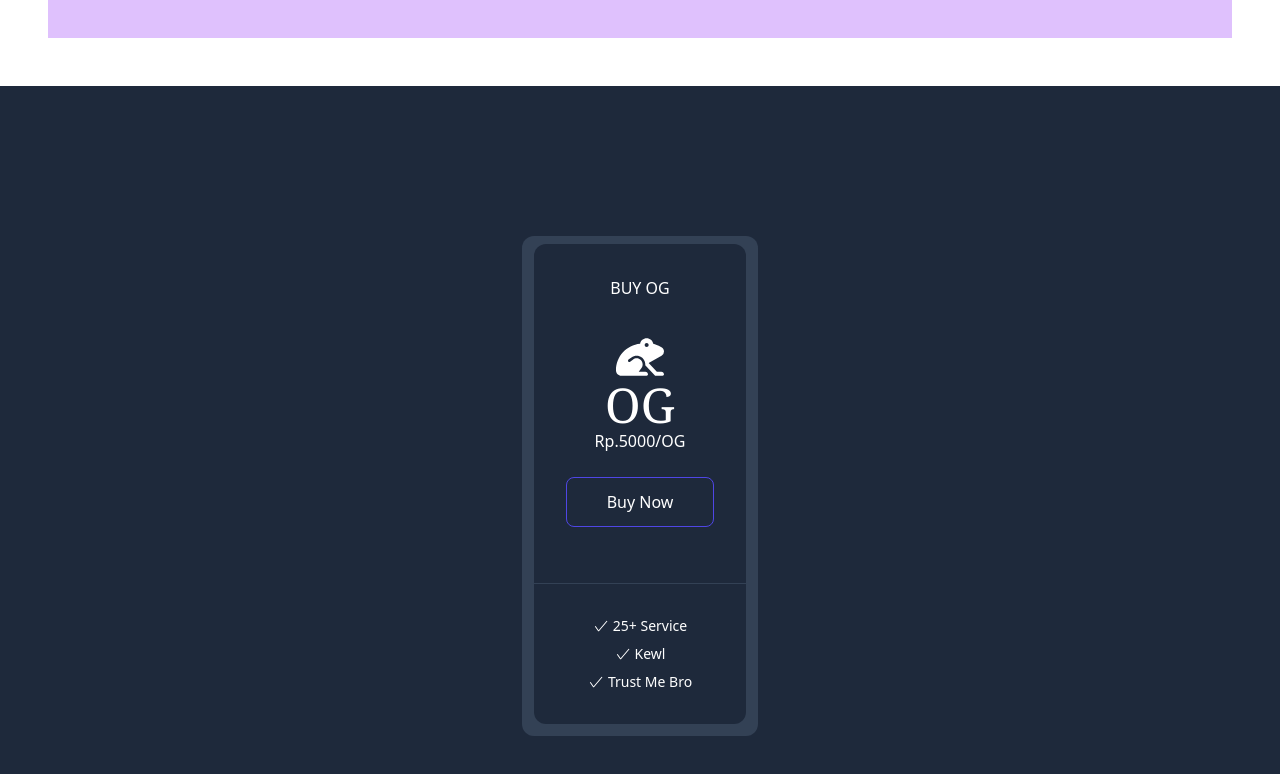
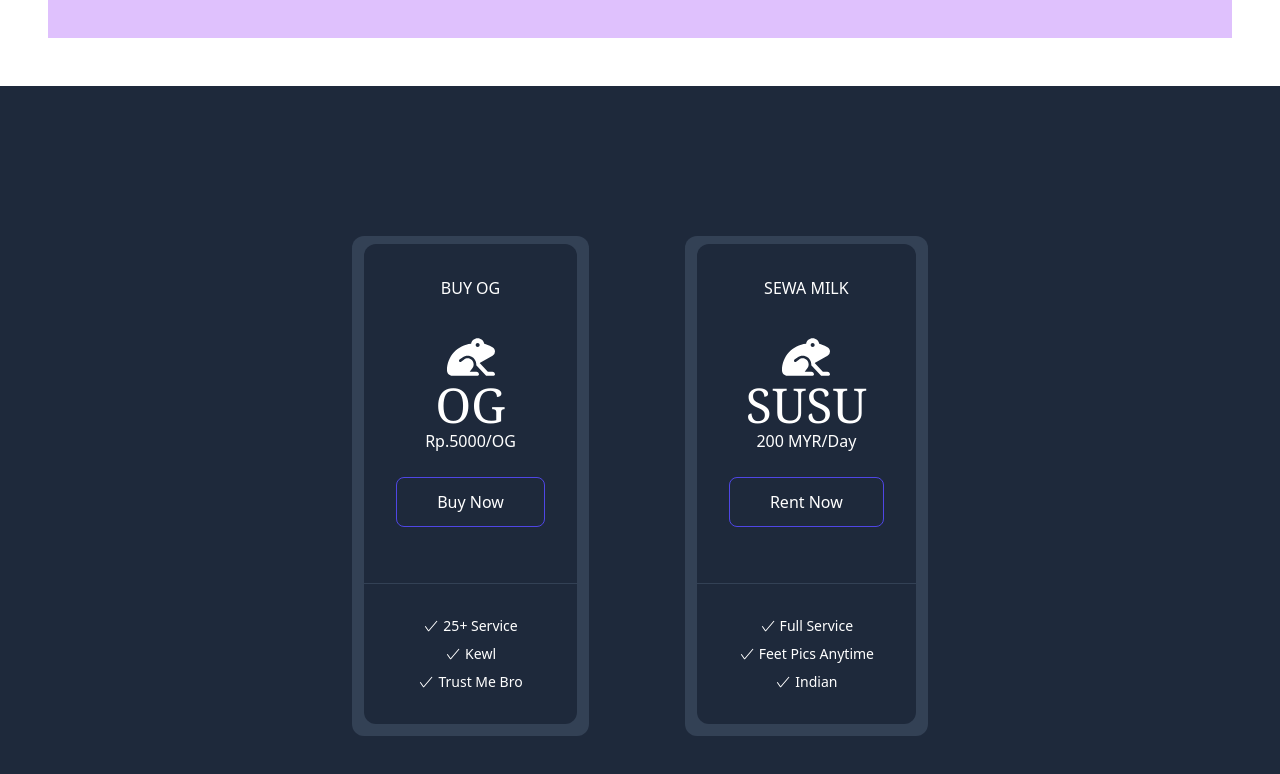
Before and after one commit to Clerami889/G-Project, a React (Create React App) app: page / in a window 1280 px wide. Shown: the part 3075-3849 px from the top of the page. Built offline with nearby package versions, Linux system fonts and the light colour scheme; a web font is replaced by a local one.

Commit message:
update 0.15

```diff
--- a/src/App.js
+++ b/src/App.js
@@ -3,7 +3,9 @@ import KotakAtas from "./components/KotakAtas";
 
 import Imago from "./components/Imago";
 import Email from "./components/Email";
-import Pricing from "./components/Pricing";
+
+import CardPricing from "./components/CardPricing";
+
 function App() {
   return (
     <div className="">
@@ -12,7 +14,8 @@ function App() {
       <KotakAtas />
       <Email />
       <Imago />
-      <Pricing />
+
+      <CardPricing></CardPricing>
     </div>
   );
 }
--- /dev/null
+++ b/src/components/CardPricing.jsx
@@ -0,0 +1,52 @@
+import React from "react";
+import Pricing from "./Pricing";
+import { FaFrog } from "react-icons/fa";
+const CardPricing = () => {
+  const Data = [
+    {
+      judul: "BUY OG",
+      judul2: "OG",
+      harga: "Rp.5000/OG",
+      tombol: "Buy Now",
+      pro1: "25+ Service",
+      pro2: "Kewl",
+      pro3: "Trust Me Bro",
+    },
+
+    {
+      judul: "Sewa Milk",
+      judul2: "SUSU",
+      harga: "200 MYR/Day",
+      tombol: "Rent Now",
+      pro1: "Full Service",
+      pro2: "Feet Pics Anytime",
+      pro3: "Indian",
+    },
+  ];
+  return (
+    <div>
+      <div className='className="Container flex md:flex-row md:gap-24 items-center justify-center min-h-screen bg-slate-800 '>
+        <Pricing
+          judul={Data[0].judul}
+          judul2={Data[0].judul2}
+          harga={Data[0].harga}
+          tombol={Data[0].tombol}
+          pro1={Data[0].pro1}
+          pro2={Data[0].pro2}
+          pro3={Data[0].pro3}
+        />
+        <Pricing
+          judul={Data[1].judul}
+          judul2={Data[1].judul2}
+          harga={Data[1].harga}
+          tombol={Data[1].tombol}
+          pro1={Data[1].pro1}
+          pro2={Data[1].pro2}
+          pro3={Data[1].pro3}
+        />
+      </div>
+    </div>
+  );
+};
+
+export default CardPricing;
--- a/src/components/Pricing.jsx
+++ b/src/components/Pricing.jsx
@@ -4,26 +4,30 @@ import { FaFrog } from "react-icons/fa";
 const Pricing = (props) => {
   return (
     <div>
-      <div className="Container flex items-center justify-center min-h-screen bg-slate-800 ">
+      <div>
         <div className="InnerContainer flex flex-col my-6 space-y-6 md:space-y-0 md:space-x-6 md:flex-row md:my-">
           <div className="bg-slate-700 rounded-xl text-white hover:bg-indigo-700 duration-300 ease-out">
             <div className="p-8 mx-3 mt-2 rounded-t-xl bg-slate-800 ">
-              <div className="text-center uppercase select-none">Buy OG</div>
+              <div className="text-center uppercase select-none">
+                {props.judul}
+              </div>
 
               <div className="h2 mt-7 font-serif text-5xl text-center select-none">
                 <div className="">
                   <FaFrog className="inline h-12 items-center justify-center" />
                 </div>
-                OG
+                {props.judul2}
               </div>
-              <div className="h3 mt- text-center select-none">Rp.5000/OG</div>
+              <div className="h3 mt- text-center select-none">
+                {props.harga}
+              </div>
               <div className="flex justify-center">
                 <a
                   draggable="false"
                   href="https://trakteer.id/Tohf__.03"
                   className="inline-block px-10 py-3 my-6 text-center border border-indigo-600 rounded-lg hover:bg-indigo-800 hover:border-indigo-800 duration-150 ease-in-out"
                 >
-                  Buy Now
+                  {props.tombol}
                 </a>
               </div>
             </div>
@@ -33,15 +37,15 @@ const Pricing = (props) => {
               <div className="flex flex-col space-y-2">
                 <div className="flex justify-center items-center">
                   <VscCheck />
-                  <span className="text-sm ml-1 ">25+ Service</span>
+                  <span className="text-sm ml-1 ">{props.pro1}</span>
                 </div>
                 <div className="flex justify-center items-center">
                   <VscCheck />
-                  <span className="text-sm ml-1 ">Kewl</span>
+                  <span className="text-sm ml-1 ">{props.pro2}</span>
                 </div>
                 <div className="flex justify-center items-center">
                   <VscCheck />
-                  <span className="text-sm ml-1 ">Trust Me Bro</span>
+                  <span className="text-sm ml-1 ">{props.pro3}</span>
                 </div>
               </div>
             </div>
```
